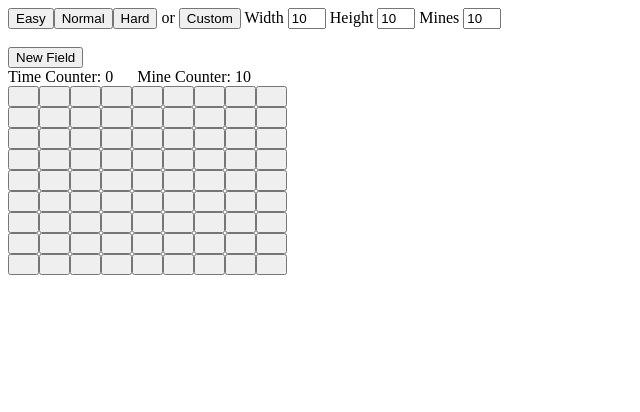
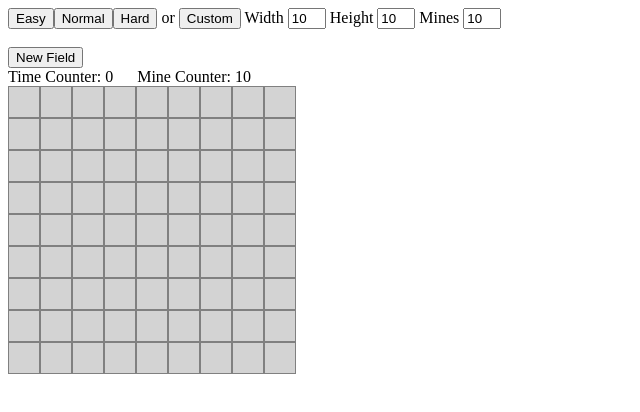
Before and after one commit to hardcorshik/minesweeper-js, an Angular app: page /play/1 in a window 1280 px wide. Both pictures are taken after a click on the button "Easy". Shown: the top 412 px of the page, without its empty margins (0-640 px from the left). Built offline with nearby package versions, Linux system fonts and the light colour scheme.

Commit message:
Styles and icons

```diff
--- a/package.json
+++ b/package.json
@@ -20,6 +20,7 @@
     "@angular/platform-browser-dynamic": "~8.2.14",
     "@angular/router": "~8.2.14",
     "bootstrap": "^4.4.1",
+    "font-awesome": "^4.7.0",
     "rxjs": "^6.4.0",
     "tslib": "^1.10.0",
     "zone.js": "~0.9.1"
--- a/src/app/play/play.component.css
+++ b/src/app/play/play.component.css
@@ -1,4 +1,23 @@
-.cell {
-  min-width: 15px;
-  min-height: 15px;
+.hidden {
+  background: lightgray;
 }
+
+.row {
+  display: flex;
+}
+
+.field {
+  overflow-x: scroll;
+}
+
+.holder {
+  border-left: 1px solid gray;
+  border-top: 1px solid gray;
+  border-bottom: 1px solid gray;
+  border-right: 1px solid gray;
+  cursor: hand;
+  height: 30px;
+  width: 30px;
+  text-align: center;
+  line-height: 30px;
+}
--- a/src/app/play/play.component.html
+++ b/src/app/play/play.component.html
@@ -4,12 +4,16 @@
 Time Counter: {{timeCounter}}&nbsp;&nbsp;&nbsp;&nbsp;&nbsp;&nbsp;Mine Counter: {{mineCounter}}
 <br>
 <div class="field">
-  <div *ngFor="let row of field">
-    <button *ngFor="let cell of row.cells" (click)="onLeftClick(true, cell)" (contextmenu)="onRightClick($event, cell)">
-      <div class="cell" *ngIf="isHidden(cell)">&nbsp;</div>
-      <div class="cell" *ngIf="isFlag(cell)">F</div>
-      <div class="cell" *ngIf="isQuestion(cell)">?</div>
-      <div class="cell" *ngIf="isRevealed(cell)">{{cell.numberShown}}</div>
-    </button>
+  <div class="row" *ngFor="let row of field">
+    <div *ngFor="let cell of row.cells">
+      <div class="holder" (click)="onLeftClick(true, cell)" (contextmenu)="onRightClick($event, cell)"
+           [ngClass]="{'hidden': isHidden(cell)}">
+        <div *ngIf="isHidden(cell)">&nbsp;</div>
+        <i class="fa fa-flag" aria-hidden="true" *ngIf="isFlag(cell)"></i>
+        <i class="fa fa-question" aria-hidden="true" *ngIf="isQuestion(cell)"></i>
+        <i class="fa fa-bomb" aria-hidden="true" *ngIf="isRevealed(cell) && cell.mine"></i>
+        <div *ngIf="isRevealed(cell) && !cell.mine && cell.numberShown != 0">{{cell.numberShown}}</div>
+      </div>
+    </div>
   </div>
 </div>
--- a/src/app/play/play.component.ts
+++ b/src/app/play/play.component.ts
@@ -21,6 +21,9 @@ export class PlayComponent implements OnInit {
 
   ngOnInit() {
     this.route.paramMap.subscribe(params => {
+      if (this.stopwatchRunning) {
+        this.stopStopwatch();
+      }
       this.setup = params.get('params');
       let genParams = PlayComponent.getParameters(this.setup);
       this.mineCounter = genParams.mines;
@@ -105,14 +108,21 @@ export class PlayComponent implements OnInit {
     this.field.forEach(row => {
       row.cells.forEach(cell => {
         cell.status = CellStatus.Revealed;
-        if (cell.mine) return;
+        if (cell.mine) {
+          return;
+        }
         cell.numberShown = this.calculateNumberShown(cell.x, cell.y);
       });
     });
-    let userInput = confirm("Oh no, you clicked a mine. Restart?");
-    if (userInput) this.ngOnInit();
-    this.stopStopwatch();
+    setTimeout(() => {
+      let userInput = confirm('Oh no, you clicked a mine. Restart?');
+      if (userInput) {
+        this.ngOnInit();
+      }
+      this.stopStopwatch();
+    }, 0);
   }
+
   // Calculates number shown on the cell
   private calculateNumberShown (xin: number, yin: number): number {
     let cellsToCheck = this.getNearbyCells(xin, yin);
@@ -170,10 +180,15 @@ export class PlayComponent implements OnInit {
     this.field.forEach(row => {
       row.cells.forEach(cell => cell.status = CellStatus.Revealed);
     });
-    let userChoice = confirm("Congratulations! You won! Restart?");
-    if (userChoice) this.ngOnInit();
-    this.stopStopwatch();
+    setTimeout(() => {
+      let userChoice = confirm('Congratulations! You won! Restart?');
+      if (userChoice) {
+        this.ngOnInit();
+      }
+      this.stopStopwatch();
+    });
   }
+
   // Stopwatch
   private startStopwatch() {
     this.stopwatchRunning = true;
--- a/src/styles.css
+++ b/src/styles.css
@@ -1 +1,2 @@
 /* You can add global styles to this file, and also import other style files */
+@import "~font-awesome/css/font-awesome.css";
```
Also changed, not shown: 1 other file (tests, documents, lock files or other folders).
